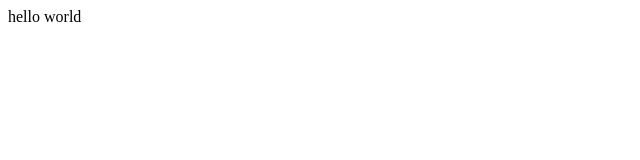
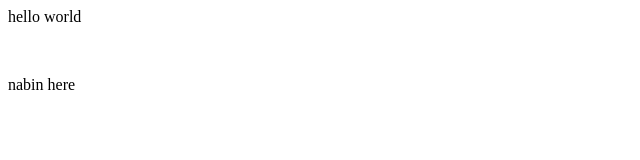
Before and after one commit to Navin-singh-bhandari/islington-college, a plain HTML site: page index.html in a window 1280 px wide. Shown: the full height of the page, 0-640 px from the left. Drawn offline with Linux system fonts and the light colour scheme.

Commit message:
css file created

```diff
--- a/index.html
+++ b/index.html
@@ -1 +1,3 @@
 <p>hello world</p>
+<br>
+<p> nabin here</p>
--- /dev/null
+++ b/new.css
@@ -0,0 +1,3 @@
+p{
+    background: red;
+}
```
